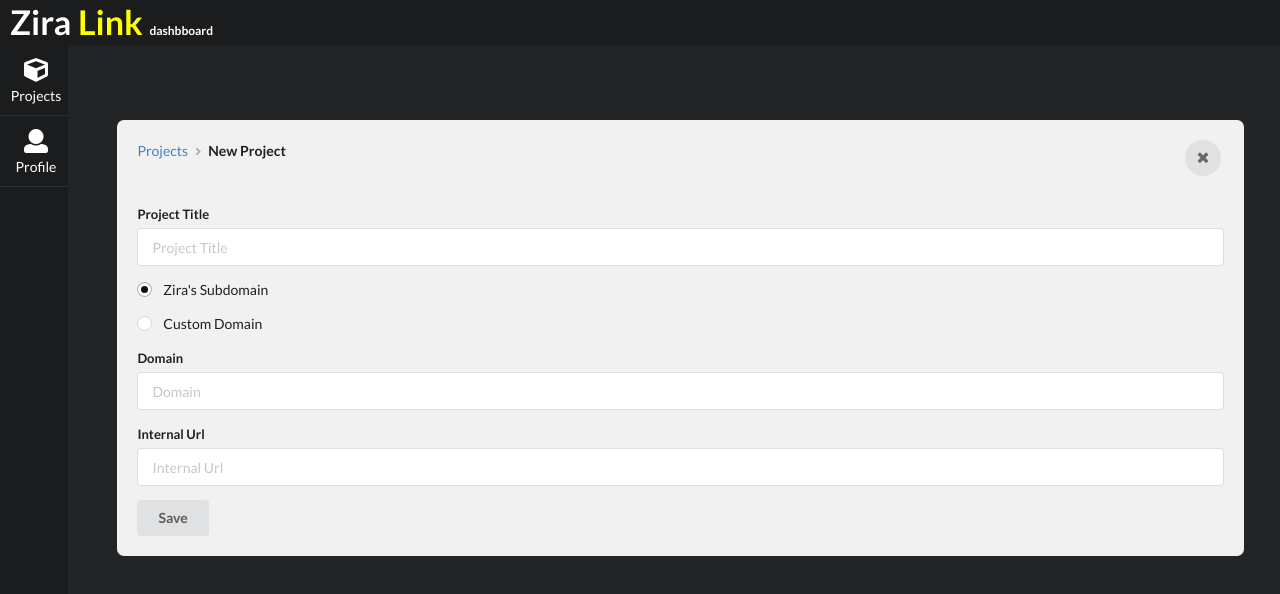
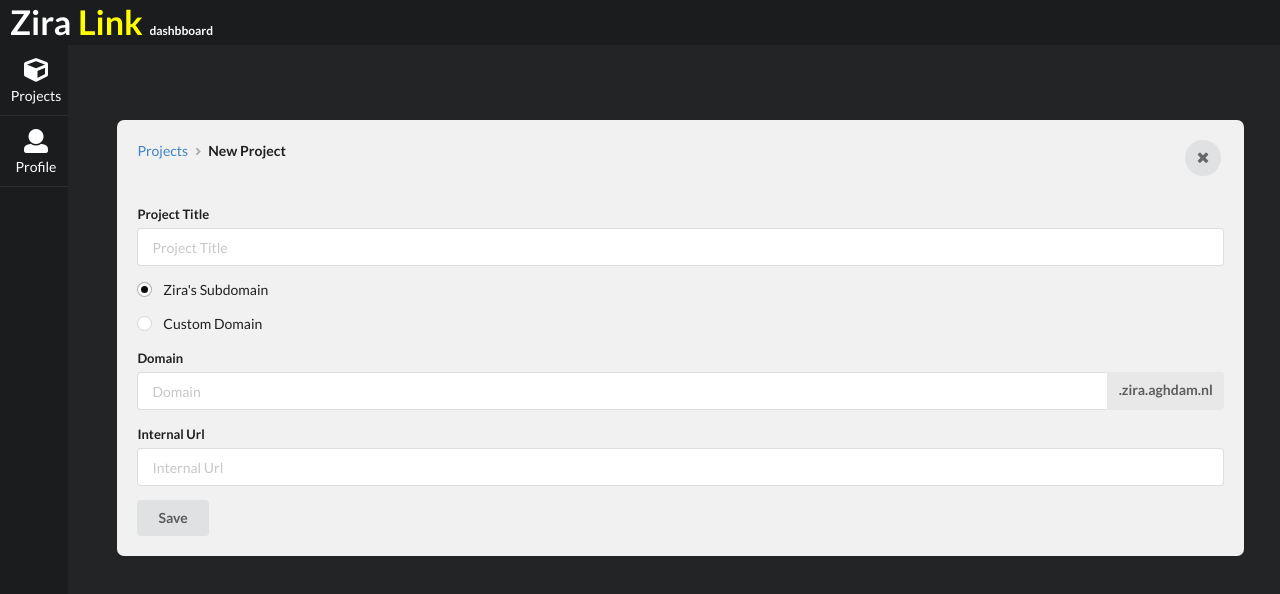
Before and after one commit to saeedmaghdam/ZiraLink.Web, a React (Create React App) app in the folder src/: page /projects/new in a window 1280 px wide. Shown: the top 594 px of the page. Built offline with nearby package versions, Linux system fonts and the light colour scheme; sample sign-in values are in the browser's storage.

Commit message:
fixed a bug in form ui

```diff
--- a/src/src/components/new-project/new-project.jsx
+++ b/src/src/components/new-project/new-project.jsx
@@ -77,7 +77,7 @@
                 <label>Custom Domain</label>
               </div>
             </div>
-            {domainType == "zira" ? (
+            {domainType == "default" ? (
               <div className="field">
                 <label>Domain</label>
                 <div className="ui right labeled input">
--- a/src/src/components/update-project/update-project.jsx
+++ b/src/src/components/update-project/update-project.jsx
@@ -2,7 +2,7 @@
 import { Link, useParams } from "react-router-dom";
 
 const UpdateProject = () => {
-  const [domainType, setDomainType] = useState("zira");
+  const [domainType, setDomainType] = useState("default");
   const [projectTitle, setProjectTitle] = useState("");
   const { id } = useParams();
 
@@ -38,9 +38,9 @@
                 <input
                   type="radio"
                   name="radioGroup"
-                  value="zira"
+                  value="default"
                   onChange={onDomainTypeChanged}
-                  checked={domainType == "zira"}
+                  checked={domainType == "default"}
                 />
                 <label>Zira's Subdomain</label>
               </div>
@@ -57,7 +57,7 @@
                 <label>Custom Domain</label>
               </div>
             </div>
-            {domainType == "zira" ? (
+            {domainType == "default" ? (
               <div className="field">
                 <label>Domain</label>
                 <div className="ui right labeled input">
```
